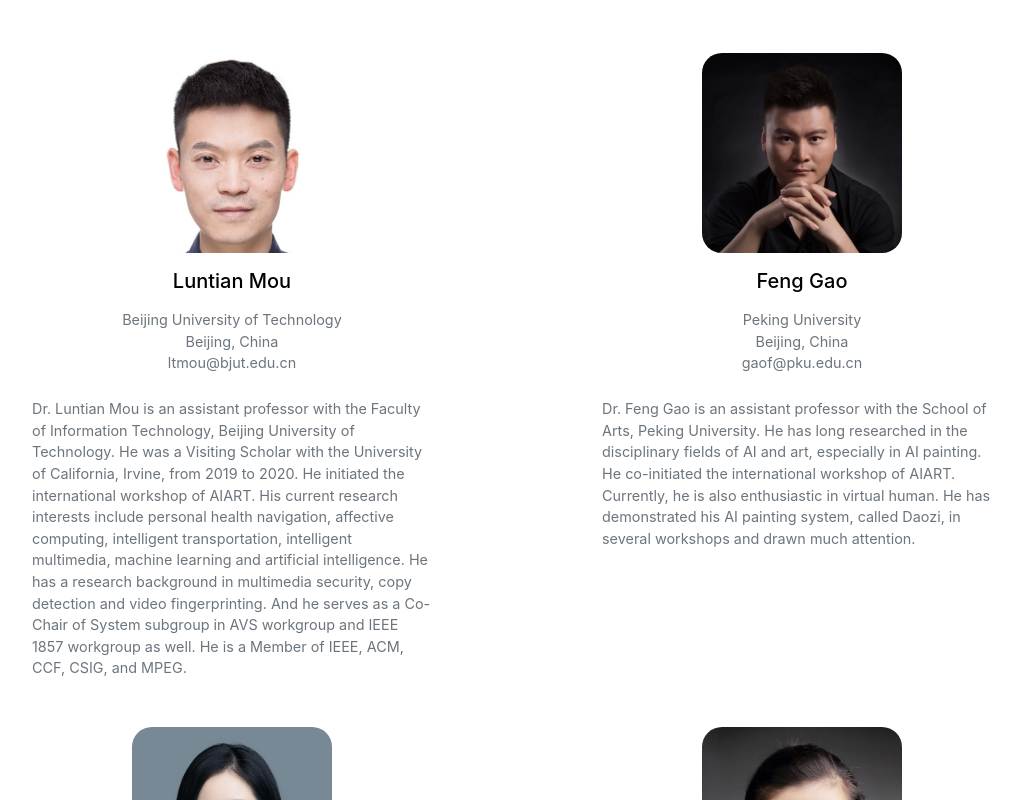
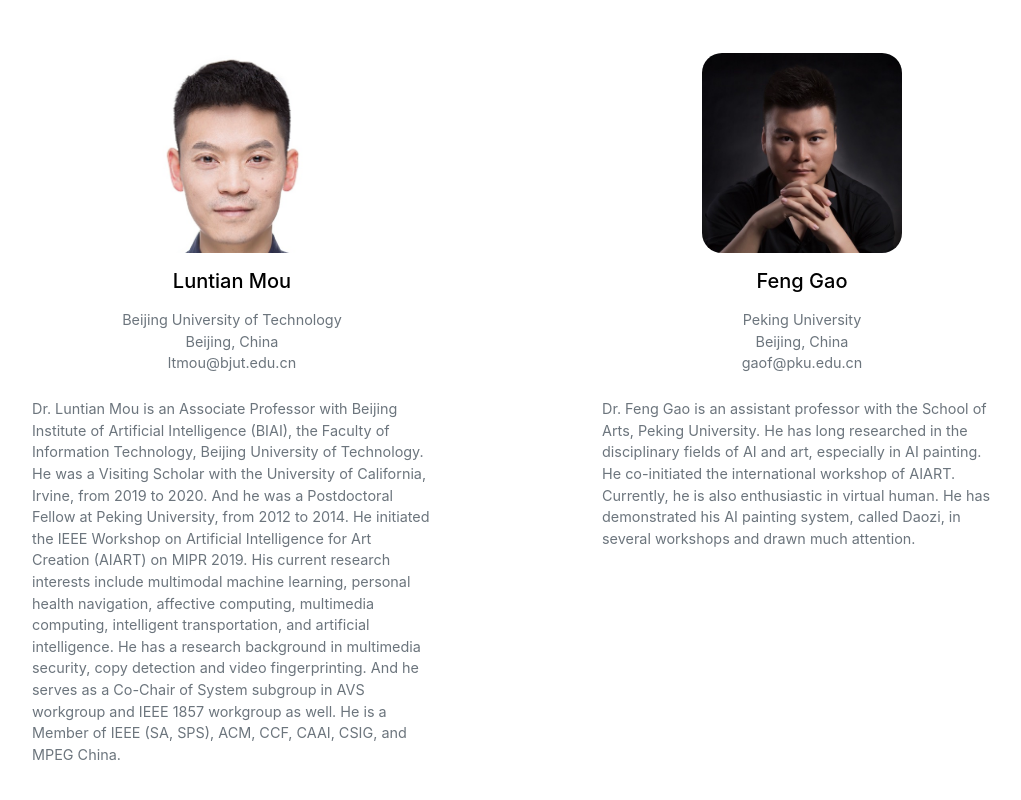
Before and after one commit to AIArt2021/aiart2021.github.io, a website with bundled scripts: page index.html in a window 1280 px wide. Shown: the part 11200-12000 px from the top of the page, without its empty margins (123-1144 px from the left). Built offline with nearby package versions, Linux system fonts and the light colour scheme.

Commit message:
update Mou

```diff
--- a/index.html
+++ b/index.html
@@ -730,7 +730,7 @@
               <p class="text-muted mb-0" style="font-size: 0.9em;">ltmou@bjut.edu.cn</p></a>
               <br>
 
-              <p class="text-muted mb-0" style="font-size: 0.9em; " align="left">Dr. Luntian Mou is an assistant professor with the Faculty of Information Technology, Beijing University of Technology. He was a Visiting Scholar with the University of California, Irvine, from 2019 to 2020. He initiated the international workshop of AIART. His current research interests include personal health navigation, affective computing, intelligent transportation, intelligent multimedia, machine learning and artificial intelligence. He has a research background in multimedia security, copy detection and video fingerprinting. And he serves as a Co-Chair of System subgroup in AVS workgroup and IEEE 1857 workgroup as well. He is a Member of IEEE, ACM, CCF, CSIG, and MPEG.</p>
+              <p class="text-muted mb-0" style="font-size: 0.9em; " align="left">Dr. Luntian Mou is an Associate Professor with Beijing Institute of Artificial Intelligence (BIAI), the Faculty of Information Technology, Beijing University of Technology. He was a Visiting Scholar with the University of California, Irvine, from 2019 to 2020. And he was a Postdoctoral Fellow at Peking University, from 2012 to 2014. He initiated the IEEE Workshop on Artificial Intelligence for Art Creation (AIART) on MIPR 2019. His current research interests include multimodal machine learning, personal health navigation, affective computing, multimedia computing, intelligent transportation, and artificial intelligence. He has a research background in multimedia security, copy detection and video fingerprinting. And he serves as a Co-Chair of System subgroup in AVS workgroup and IEEE 1857 workgroup as well. He is a Member of IEEE (SA, SPS), ACM, CCF, CAAI, CSIG, and MPEG China.</p>
             </div>
           </div>
           <div class="col-lg-6 col-md-8 text-center">
```
Also changed, not shown: _site/index.html.
